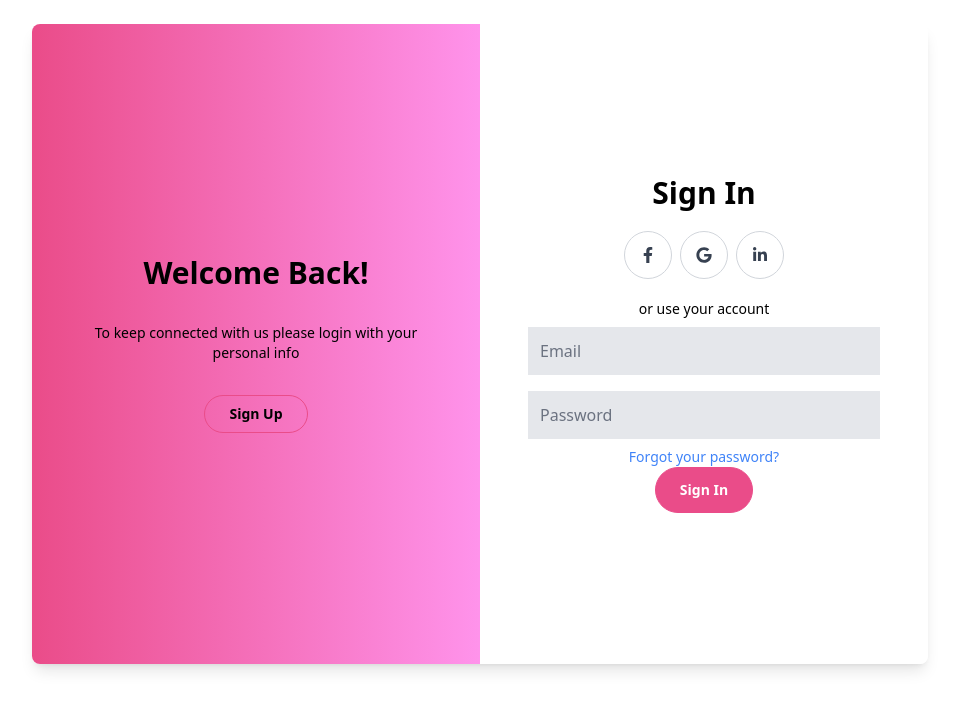
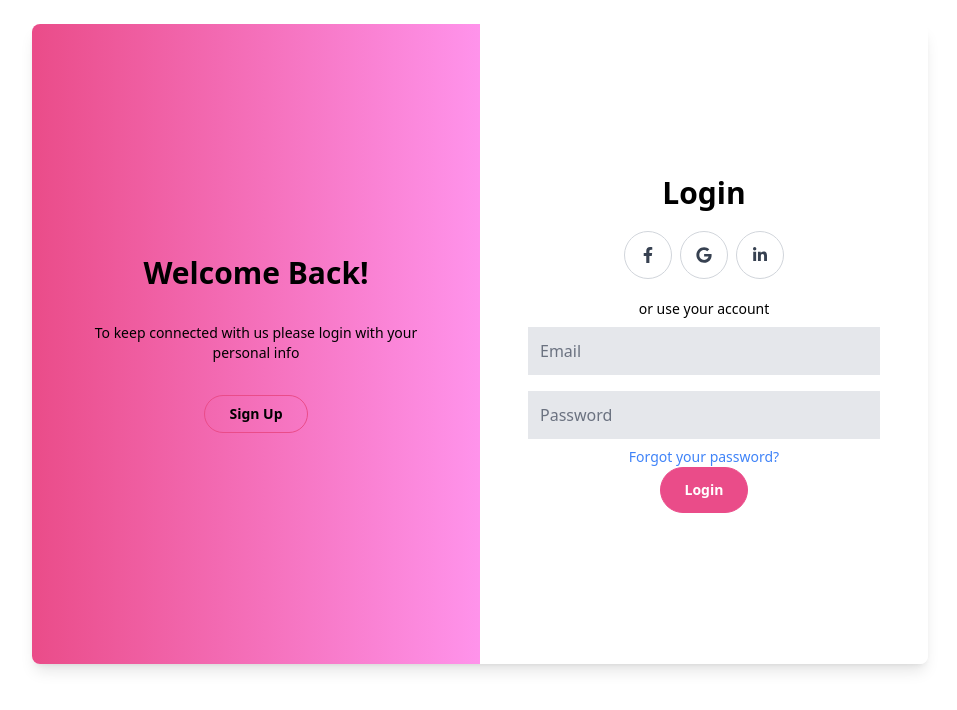
Before and after one commit to sarachafikidrissi/Social-Media-React-, a React (Create React App) app: page /login in a window 1280 px wide. Shown: the top 710 px of the page, without its empty margins (160-1117 px from the left). Built offline with nearby package versions, Linux system fonts and the light colour scheme.

Commit message:
Sign-Up + Login

```diff
--- a/src/pages/Login/Login.jsx
+++ b/src/pages/Login/Login.jsx
@@ -9,7 +9,7 @@ const Login = () => {
     <div className="relative bg-white rounded-lg shadow-lg w-full max-w-4xl mx-auto h-[80vh] overflow-hidden flex">
       <div className="absolute top-0 right-0 h-full w-1/2 flex items-center justify-center">
         <form className="bg-white flex flex-col items-center justify-center p-12 w-full h-full text-center">
-          <h1 className="text-3xl font-bold m-0">Sign In</h1>
+          <h1 className="text-3xl font-bold m-0">Login</h1>
           <div className="my-5 flex space-x-2">
             <a href="#" className="border border-gray-300 rounded-full flex justify-center items-center h-12 w-12 hover:bg-pink">
               <FaFacebookF className="text-gray-700" />
@@ -26,7 +26,7 @@ const Login = () => {
           <input type="password" placeholder="Password" className="bg-gray-200 border-none p-3 my-2 w-full" />
           <a href="#" className="text-blue-500 text-sm">Forgot your password?</a>
           <button className="rounded-full border border-pink bg-pink text-white text-sm font-bold py-3 px-6 ">
-            Sign In
+            Login
           </button>
         </form>
       </div>
@@ -44,27 +44,3 @@ const Login = () => {
 };
 
 export default Login;
-
-
-
-
-// import React from 'react';
-// import { useAuth } from '../../context';
-// const ExampleComponent = () => {
-//   const { users } = useAuth();
-
-//   return (
-//     <div>
-//       <h1>Users</h1>
-//       <ul>
-//         {users.map((user, index) => (
-//           <li key={index}>
-//             {user.name} - {user.email} - {user.birthday} - {user.gender}
-//           </li>
-//         ))}
-//       </ul>
-//     </div>
-//   );
-// };
-
-// export default ExampleComponent;
--- a/src/pages/SingUp/SignUp.jsx
+++ b/src/pages/SingUp/SignUp.jsx
@@ -17,7 +17,7 @@ const Login = () => {
   const handleLogin = (e) => {
     e.preventDefault();
     if (code && code === generatedCode) {
-      addUser(name, email, birthday, gender, password);
+      addUser(name, email, gender,  birthday, password);
 
       setGeneratedCode("")
 
@@ -71,7 +71,7 @@ const Login = () => {
     <div className="relative bg-white rounded-lg shadow-lg w-full max-w-4xl mx-auto h-[90vh] overflow-hidden flex">
       <div className="absolute top-0 right-0 h-full w-1/2 flex items-center justify-center">
         <form className="bg-white flex flex-col items-center justify-center p-12 w-full h-full text-center" onSubmit={handleLogin}>
-          <h1 className="text-3xl font-bold m-0">Sign In</h1>
+          <h1 className="text-3xl font-bold m-0">Sign Up</h1>
           <div className="my-5 flex space-x-2">
             <a href="#" className="border border-gray-300 rounded-full flex justify-center items-center h-12 w-12 hover:bg-pink">
               <FaFacebookF className="text-gray-700" />
@@ -113,7 +113,6 @@ const Login = () => {
             <option value="" disabled>Select Gender</option>
             <option value="male">Male</option>
             <option value="female">Female</option>
-            <option value="other">Other</option>
           </select>
           <input
             type="password"
@@ -123,19 +122,20 @@ const Login = () => {
             onChange={(e) => setPassword(e.target.value)}
           />
           <a href="#" className="text-blue-500 text-sm">Forgot your password?</a>
-          <button type="button" onClick={notification} className="">Get Code</button>
+          <button type="button" onClick={notification}   className="">Get Code</button>
           <input
             type="text"
             placeholder="Enter code"
             className="bg-gray-200 border-none p-3 my-2 w-full"
             value={code}
             onChange={(e) => setCode(e.target.value)}
+
           />
           <button
             type="submit"
             className="rounded-full border border-pink bg-pink text-white text-sm font-bold py-3 px-6"
           >
-            Sign In
+            Sign Up
           </button>
         </form>
       </div>
@@ -147,7 +147,7 @@ const Login = () => {
             className="border border-pink text-black rounded-full py-2 px-6 text-sm font-bold hover:bg-pink hover:text-white"
             onClick={() => navigate('/login')}
           >
-            Sign Up
+            Login
           </button>
         </div>
       </div>
```
